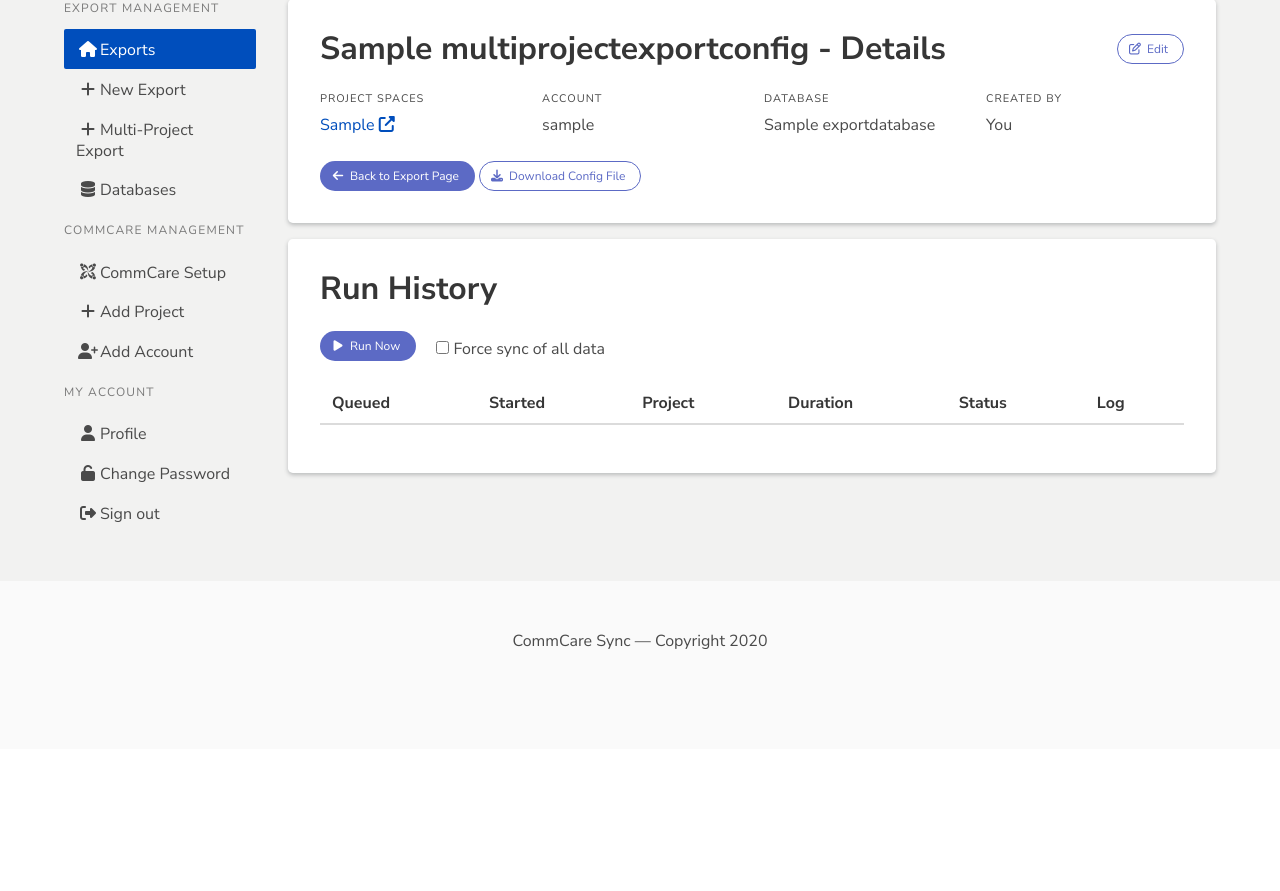
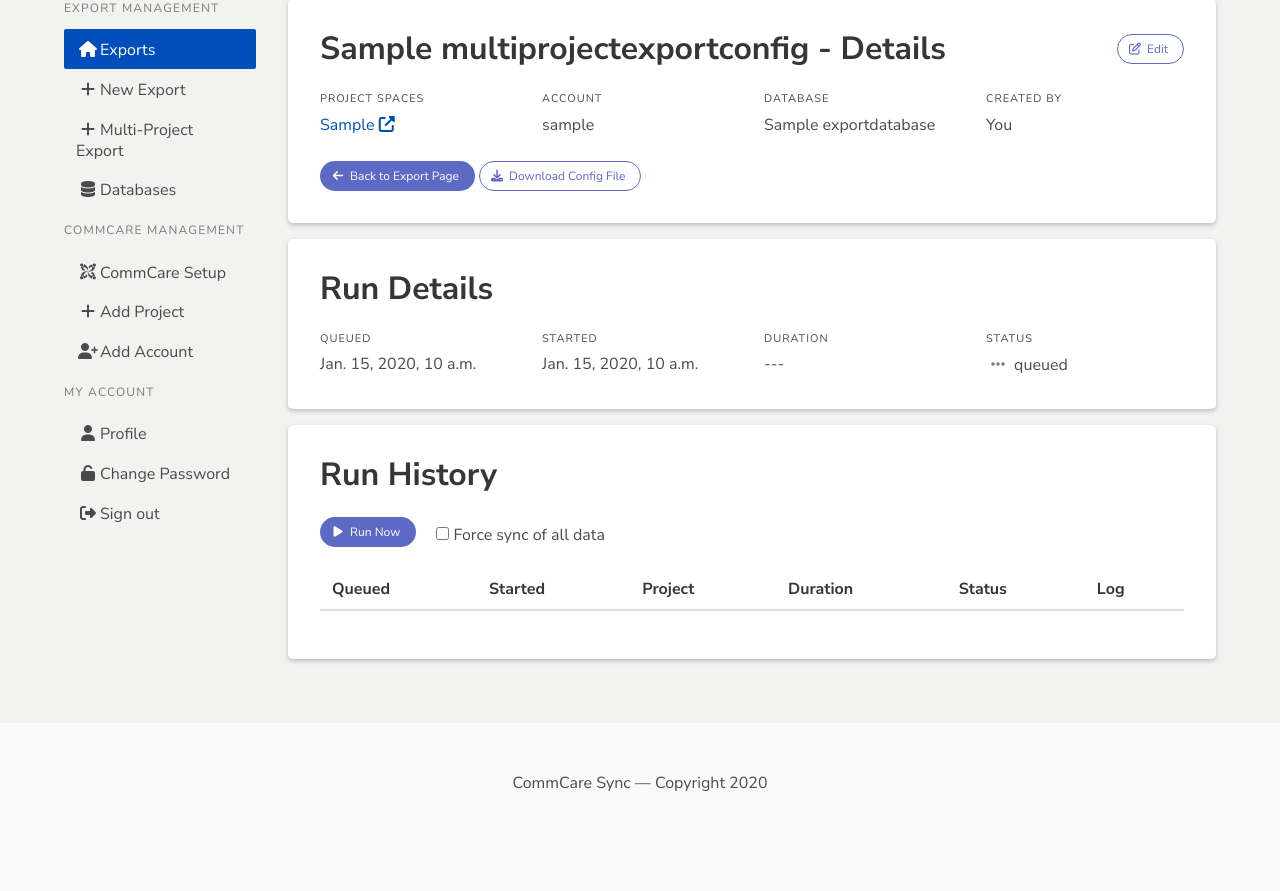
Before and after one commit to dimagi/commcare-sync, a Django app: page /exports/view/multi-project/1/run/1/ in a window 1280 px wide. Shown: the part 101-992 px from the top of the page. Before the commit the page ends 750 px from the top, so only its background shows below. Run offline with Django 3.2, Linux system fonts and the light colour scheme; a user stored in the database is signed in; data comes from the database, SQL or seed files in the repository; tables that the repository leaves empty hold one stand-in row (values such as "Sample post"); grey boxes marked "Sample" are stand-in pictures; lists and menus that the app fills with data are empty; parts of the project's set-up code (start-up, migrations or seed data) failed here and were passed over; some libraries are stand-ins or nearby versions.

Commit message:
add run details card

```diff
--- a/templates/exports/multi_project_export_run_details.html
+++ b/templates/exports/multi_project_export_run_details.html
@@ -1,9 +1,32 @@
 {% extends "web/app/app_base.html" %}
 {% load static %}
+{% load dateformat_tags %}
+{% load exports_tags %}
 {% block app %}
 {% with True as show_back_button %}
 {% include 'exports/partials/multi_export_details.html' %}
 {% endwith %}
+<section class="section app-card">
+  <h1 class="title">Run Details</h1>
+  <div class="columns">
+    <div class="column">
+      <span class="heading">Queued</span>
+      <p>{{ export_run.created_at }}</p>
+    </div>
+    <div class="column">
+      <span class="heading">Started</span>
+      <p>{{ export_run.started_at }}</p>
+    </div>
+    <div class="column">
+      <span class="heading">Duration</span>
+      <p>{{ export_run.duration|readable_timedelta }}</p>
+    </div>
+    <div class="column">
+      <span class="heading">Status</span>
+      <p>{{ export_run.status|to_status_icon }} {{ export_run.status }}</p>
+    </div>
+  </div>
+</section>
 {% with True as is_partial_list %}
   {% include 'exports/partials/run_history.html' %}
 {% endwith %}
```
